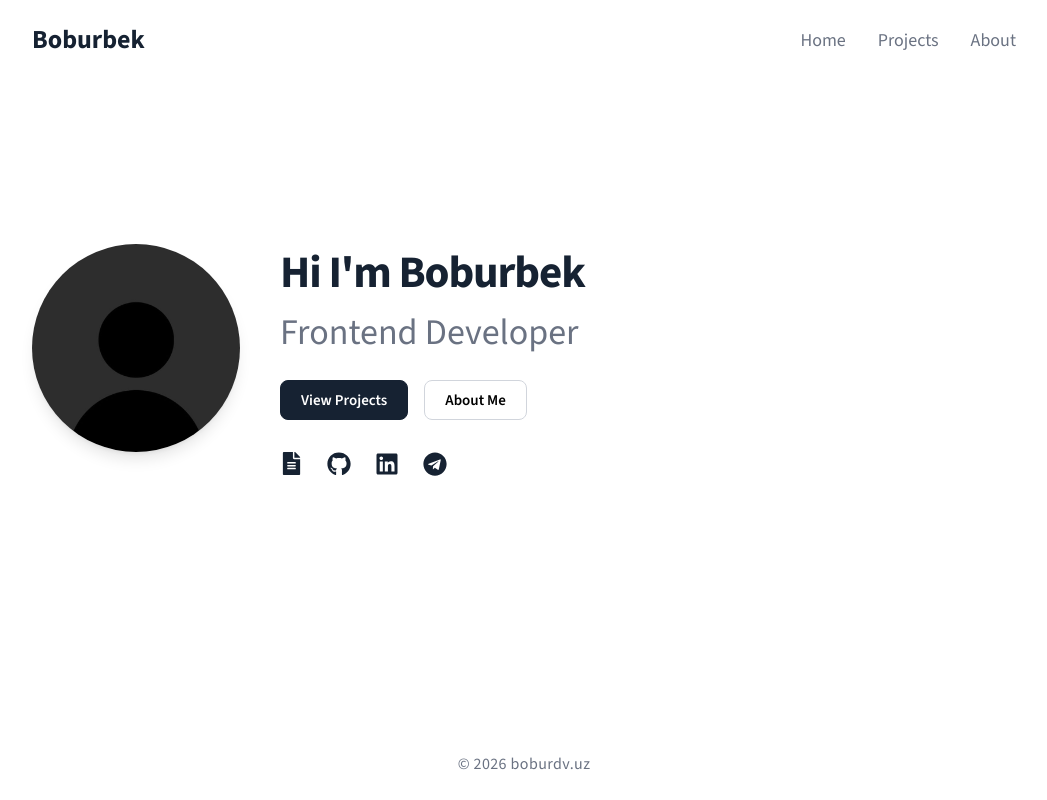
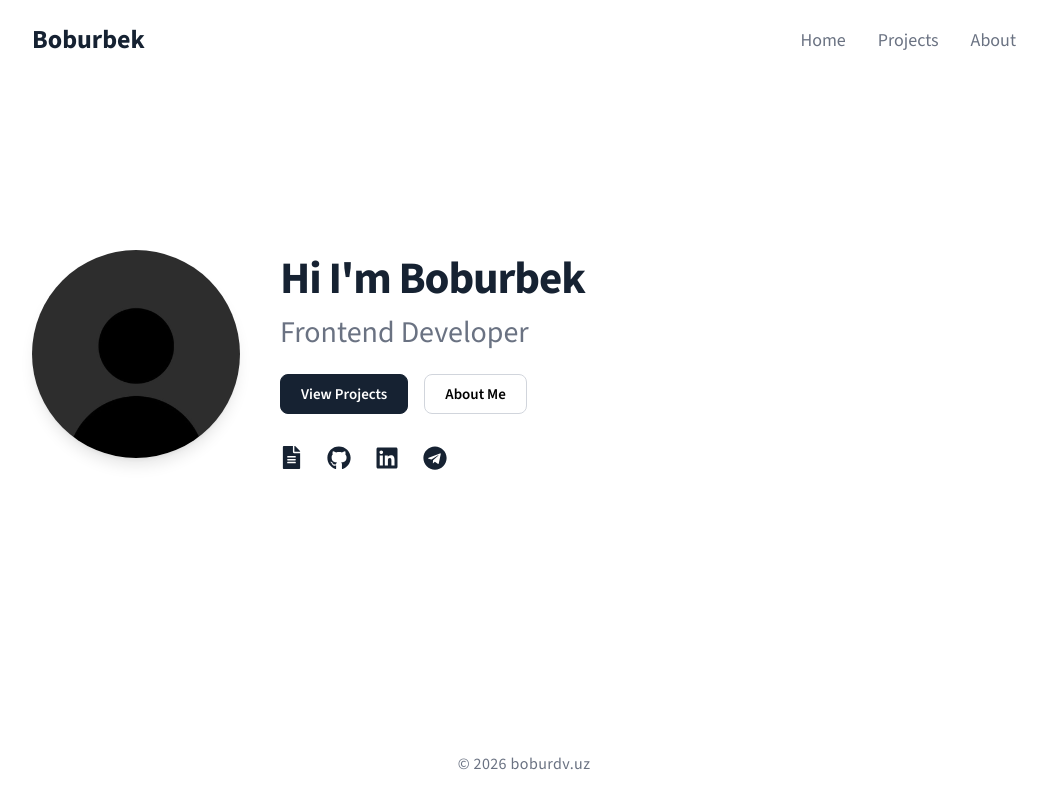
Before and after one commit to boburdv/Portfolio, a Next.js app: page / in a window 1280 px wide. Shown: the whole page, without its empty margins (116-1163 px from the left). Built offline with nearby package versions, Linux system fonts and the light colour scheme.

Commit message:
Update Hero.jsx

```diff
--- a/src/components/Hero.jsx
+++ b/src/components/Hero.jsx
@@ -22,7 +22,7 @@ export default function Hero() {
             </h1>
 
 
-            <h2 className="fade-up d300 mt-2 text-2xl text-gray-500 md:text-[36px]">
+            <h2 className="fade-up d300 mt-2 text-[28px] text-gray-500 md:text-3xl">
               Frontend Developer
             </h2>
 
```
